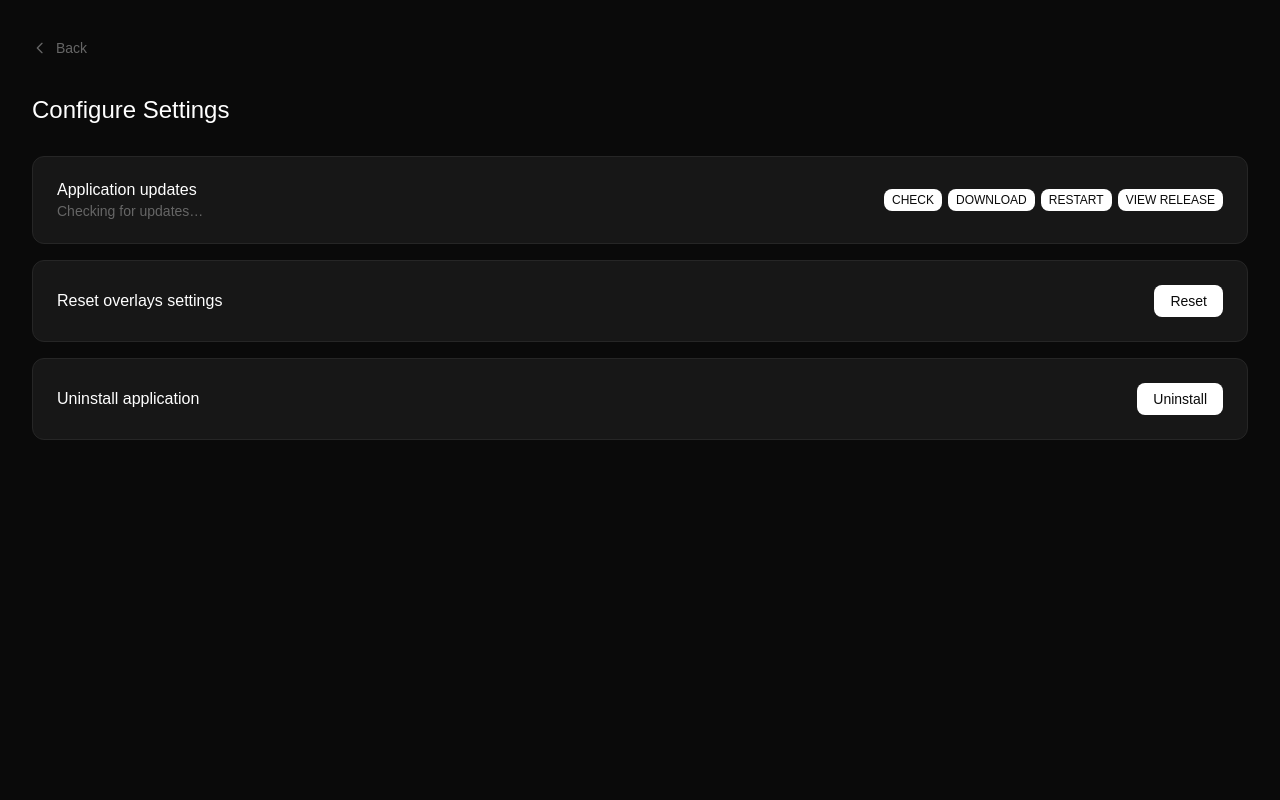
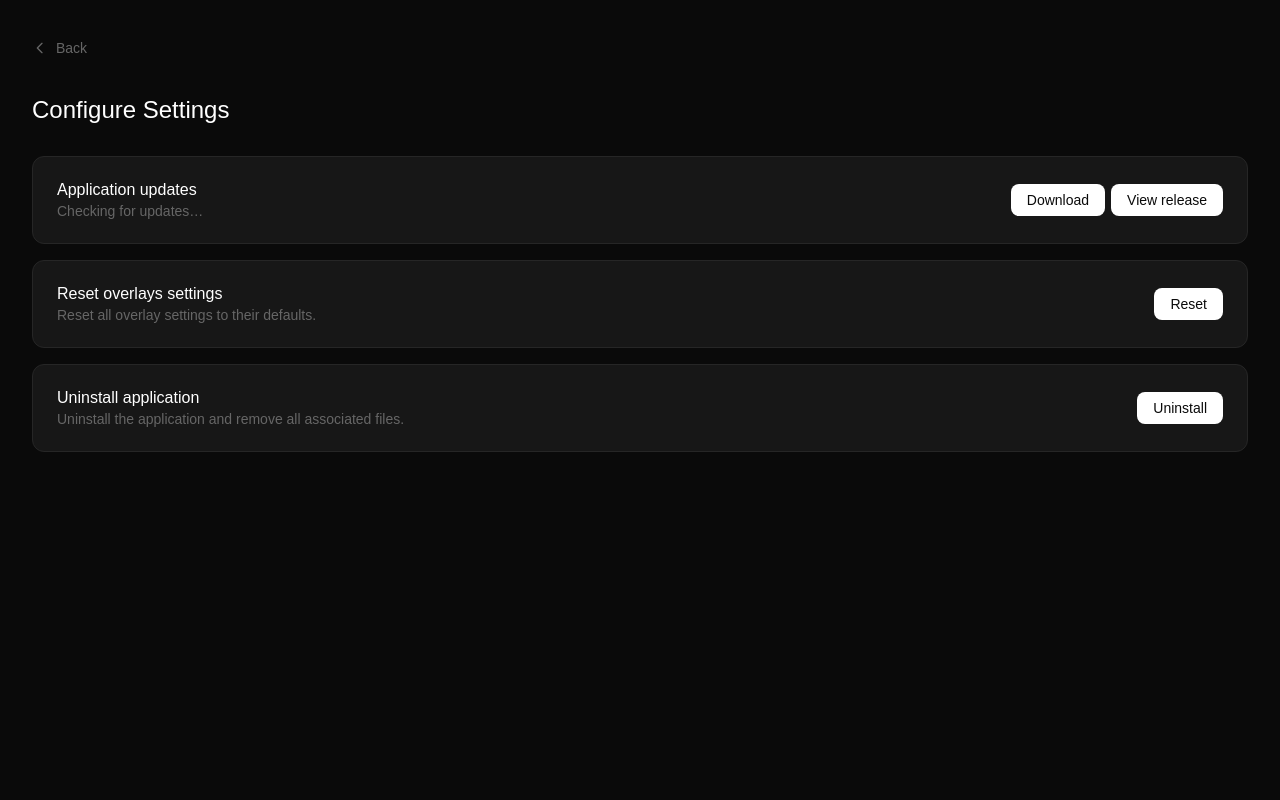
Before and after one commit to onesch/redwave-overlays, a FastAPI app: page /settings in a window 1280 px wide. Run offline with FastAPI, Linux system fonts and the light colour scheme; some web fonts are replaced.

Commit message:
feat:(core) automate downloaded updates style(core): add icons to update status

```diff
--- a/frontend/ipc/UpdateEvents.js
+++ b/frontend/ipc/UpdateEvents.js
@@ -13,9 +13,7 @@ function broadcastUpdateStatus(status) {
 
 function registerUpdateEvents(updateService) {
   ipcMain.handle('get-update-status', () => updateService.getStatus());
-  ipcMain.handle('check-for-updates', () => updateService.checkForUpdates());
   ipcMain.handle('download-update', () => updateService.downloadUpdate());
-  ipcMain.handle('install-update', () => updateService.installUpdate());
   ipcMain.handle('open-update-release', () =>
     shell.openExternal(updateService.getStatus().releaseUrl ?? RELEASES_PAGE_URL),
   );
--- a/frontend/preload.js
+++ b/frontend/preload.js
@@ -82,9 +82,7 @@ contextBridge.exposeInMainWorld('electronAPI', {
 
   // Application updates
   getUpdateStatus: () => ipcRenderer.invoke('get-update-status'),
-  checkForUpdates: () => ipcRenderer.invoke('check-for-updates'),
   downloadUpdate: () => ipcRenderer.invoke('download-update'),
-  installUpdate: () => ipcRenderer.invoke('install-update'),
   openUpdateRelease: () => ipcRenderer.invoke('open-update-release'),
   onUpdateStatus: (callback) =>
     ipcRenderer.on('update-status', (_, status) => callback(status))
--- a/frontend/static/css/card_detail.css
+++ b/frontend/static/css/card_detail.css
@@ -102,7 +102,7 @@
 
 /* Hover/Active Thumb */
 .range-control::-webkit-slider-thumb:hover {
-  background: #e5e5e5;
+  background: var(--button-hover);
   transform: scale(1.2);
 }
 
--- a/frontend/static/css/main.css
+++ b/frontend/static/css/main.css
@@ -7,8 +7,11 @@
   --text-primary: #ffffff;
   --text-secondary: #666;
   --text-tertiary: #aaa;
+  --button-hover: #e5e5e5;
   --accent: #ffffff;
   --info: #3b82f6;
+  --green-success: #22c55e;
+  --orange-info: #e9a23b;
   --font-family: "Google Sans Flex", sans-serif;
   --border-radius-sm: 6px;
   --border-radius-md: 8px;
@@ -286,7 +289,6 @@ body.no-scroll {
   flex-direction: column;
   gap: var(--spacing-lg);
 }
-
 .setting-item {
   color: var(--text-primary);
   background-color: var(--bg-secondary);
@@ -297,14 +299,18 @@ body.no-scroll {
   justify-content: space-between;
   align-items: center;
 }
-
+.setting-info {
+  display: flex;
+  flex-direction: column;
+  align-items: flex-start;
+  min-width: 0;
+}
 .setting-name {
   color: var(--text-primary);
   font-size: 1rem;
   font-weight: 300;
 }
-
-.update-status {
+.setting-desc {
   color: var(--text-secondary);
   font-size: 0.875rem;
   margin: var(--spacing-xs) 0 0;
@@ -320,14 +326,12 @@ body.no-scroll {
   cursor: pointer;
   transition: all var(--transition);
 }
-
 .button.primary-btn {
   background-color: var(--accent);
   color: var(--bg-primary);
 }
-
 .button.primary-btn:hover {
-  background-color: #e5e5e5;
+  background-color: var(--button-hover);
 }
 
 /* Button Section */
@@ -337,7 +341,6 @@ body.no-scroll {
   gap: 6px;
   justify-content: flex-end;
 }
-
 .button-section button {
   display: flex;
   align-items: center;
@@ -355,18 +358,33 @@ body.no-scroll {
   text-transform: uppercase;
   white-space: nowrap;
 }
-
 .button-section button:hover:not(.active) {
   color: var(--text-primary);
 }
-
 .button-section button.active {
   background: var(--accent);
   color: var(--bg-primary);
 }
-
 .button-section button.active:hover {
-  background-color: #e5e5e5;
+  background-color: var(--button-hover);
+}
+.button-section .button {
+  padding: var(--spacing-sm) var(--spacing-lg);
+  font-size: 0.875rem;
+}
+/* Settings buttons */
+.setting-buttons .button {
+  padding: var(--spacing-sm) var(--spacing-lg);
+  font-size: 0.875rem;
+  text-transform: none;
+}
+.setting-buttons .button.primary-btn {
+  background-color: var(--accent);
+  color: var(--bg-primary);
+}
+.setting-buttons .button.primary-btn:hover {
+  background-color: var(--button-hover);
+  color: var(--bg-primary);
 }
 
 /* Detail View */
@@ -498,3 +516,27 @@ body.no-scroll {
 .tooltip-bottom:hover::before {
   transform: translateX(-50%) translateY(2px);
 }
+
+
+/* UPDATE STATUS */
+.update-info {
+  display: inline-flex;
+  align-items: center;
+  gap: 4px;
+}
+.update-info .material-symbols-outlined {
+  font-size: 16px;
+  line-height: 1;
+}
+/* Status icon colors */
+.update-info.available .material-symbols-outlined,
+.update-info.process .material-symbols-outlined {
+  color: var(--orange-info);
+}
+.update-info.success .material-symbols-outlined,
+.update-info.downloading .material-symbols-outlined {
+  color: var(--green-success);
+}
+.update-info.error .material-symbols-outlined {
+  color: var(--red-error);
+}
--- a/frontend/templates/pages/settings.html
+++ b/frontend/templates/pages/settings.html
@@ -18,34 +18,39 @@
 
 <div class="settings-list">
   <div class="setting-item">
-    <div>
+    <div class="setting-info">
       <span class="setting-name">Application updates</span>
-      <p id="update-status" class="update-status">Checking for updates…</p>
+      <p id="update-status" class="setting-desc">Checking for updates…</p>
     </div>
-    <div class="button-section">
-      <button id="check-updates" class="button primary-btn">Check</button>
+
+    <div class="button-section setting-buttons">
       <button id="download-update" class="button primary-btn" hidden>Download</button>
-      <button id="install-update" class="button primary-btn" hidden>Restart</button>
       <button id="open-update-release" class="button primary-btn" hidden>View release</button>
     </div>
   </div>
 
   <div class="setting-item">
-    <span class="setting-name">Reset overlays settings</span>
-    <button id="reset-overlay-settings" class="button primary-btn" style="width: auto;">Reset</button>
+    <div class="setting-info">
+      <span class="setting-name">Reset overlays settings</span>
+      <p class="setting-desc">Reset all overlay settings to their defaults.</p>
+    </div>
+
+    <button id="reset-overlay-settings" class="button primary-btn">Reset</button>
   </div>
 
   <div class="setting-item">
-    <span class="setting-name">Uninstall application</span>
-    <button id="uninstall-app" class="button primary-btn" style="width: auto;">Uninstall</button>
+    <div class="setting-info">
+      <span class="setting-name">Uninstall application</span>
+      <p class="setting-desc">Uninstall the application and remove all associated files.</p>
+    </div>
+
+    <button id="uninstall-app" class="button primary-btn">Uninstall</button>
   </div>
 </div>
 
 <script>
   const updateStatus = document.getElementById('update-status');
-  const checkUpdates = document.getElementById('check-updates');
   const downloadUpdate = document.getElementById('download-update');
-  const installUpdate = document.getElementById('install-update');
   const openUpdateRelease = document.getElementById('open-update-release');
 
   function renderUpdateStatus(status) {
@@ -55,45 +60,62 @@
       case 'checking':
         updateStatus.textContent = 'Checking for updates…';
         break;
+
       case 'available':
-        updateStatus.textContent = status.message || `Version${latest} is available.`;
+        updateStatus.innerHTML = `
+          <span class="update-info available">
+            ${status.message || `Version${latest} is available.`}
+            <span class="material-symbols-outlined">cached</span>
+          </span>
+        `;
         break;
+
       case 'downloading':
-        updateStatus.textContent = `Downloading update${latest}… ${status.progress}%`;
+        updateStatus.innerHTML = `
+          <span class="update-info downloading">
+            Downloading update${latest}… ${status.progress}%
+            <span class="material-symbols-outlined">cached</span>
+          </span>
+        `;
         break;
+
       case 'downloaded':
-        updateStatus.textContent = `Version${latest} is ready to install. Restart the app to finish.`;
+        updateStatus.innerHTML = `
+          <span class="update-info success">
+            ${status.message || `Version${latest} is restarting to install the update…`}
+            <span class="material-symbols-outlined">arrow_downward</span>
+          </span>
+        `;
         break;
+
       case 'not-available':
-        updateStatus.textContent = `Version ${status.currentVersion} is up to date.`;
+        updateStatus.innerHTML = `
+          <span class="update-info success">
+            You’re all up to date!
+            <span class="material-symbols-outlined">check</span>
+          </span>
+        `;
         break;
+
       case 'error':
-        updateStatus.textContent = status.message;
+        updateStatus.innerHTML = `
+          <span class="update-info error">
+            ${status.message}
+            <span class="material-symbols-outlined">close</span>
+          </span>
+        `;
         break;
+
       default:
-        updateStatus.textContent = 'Check for a newer version.';
+        updateStatus.textContent = 'Updates are checked automatically at startup.';
     }
 
-    const busy = status.state === 'checking' || status.state === 'downloading';
-    checkUpdates.disabled = busy;
     downloadUpdate.hidden = !(status.state === 'available' && status.canDownload);
-    installUpdate.hidden = !(status.state === 'downloaded' && status.canInstall);
     openUpdateRelease.hidden = status.state !== 'available' || !status.releaseUrl;
   }
 
-  checkUpdates.addEventListener('click', async () => {
-    renderUpdateStatus(await window.electronAPI.checkForUpdates());
-  });
-
   downloadUpdate.addEventListener('click', async () => {
     const result = await window.electronAPI.downloadUpdate();
-    if (!result.ok) updateStatus.textContent = result.message;
-  });
-
-  installUpdate.addEventListener('click', async () => {
-    if (!confirm('Restart RedWave overlays and install the update?')) return;
-
-    const result = await window.electronAPI.installUpdate();
     if (!result.ok) updateStatus.textContent = result.message;
   });
 
```
Also changed, not shown: frontend/utils/app_updater/updater.js (+7 -24 lines).
